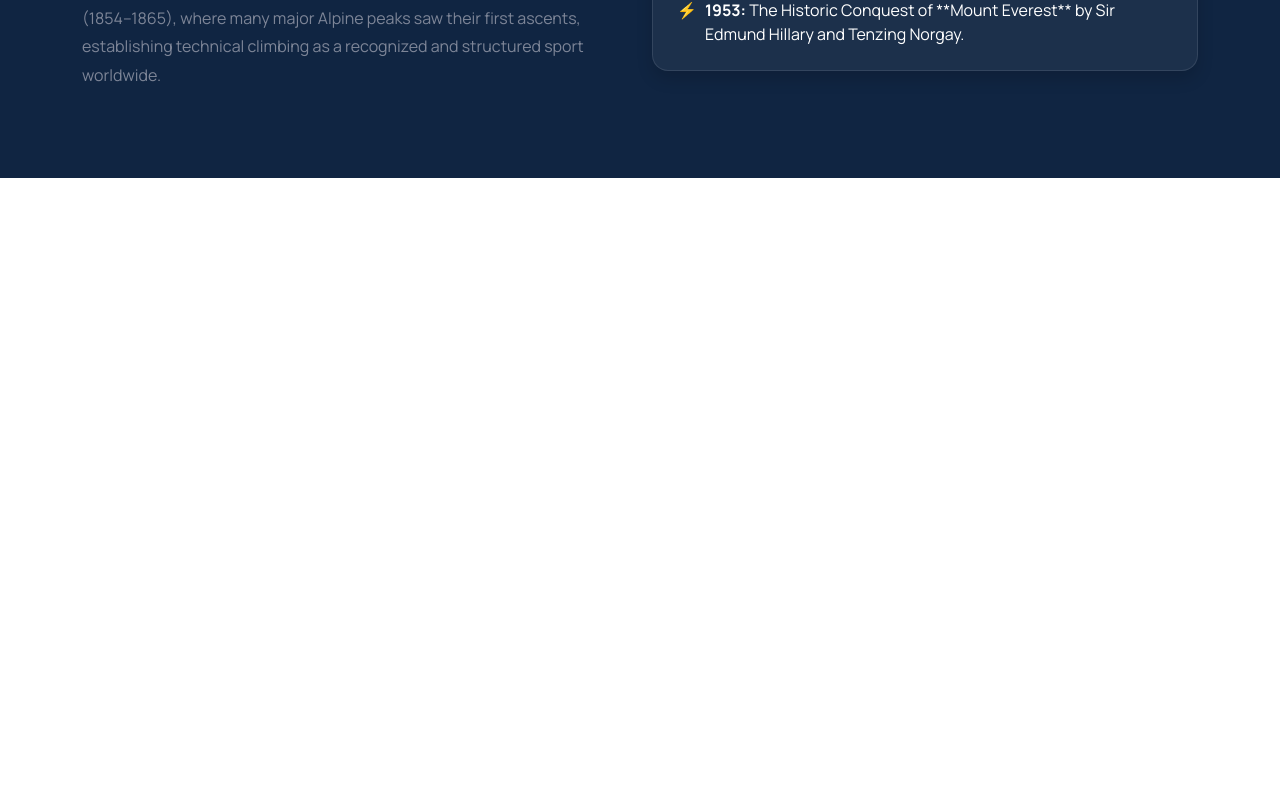
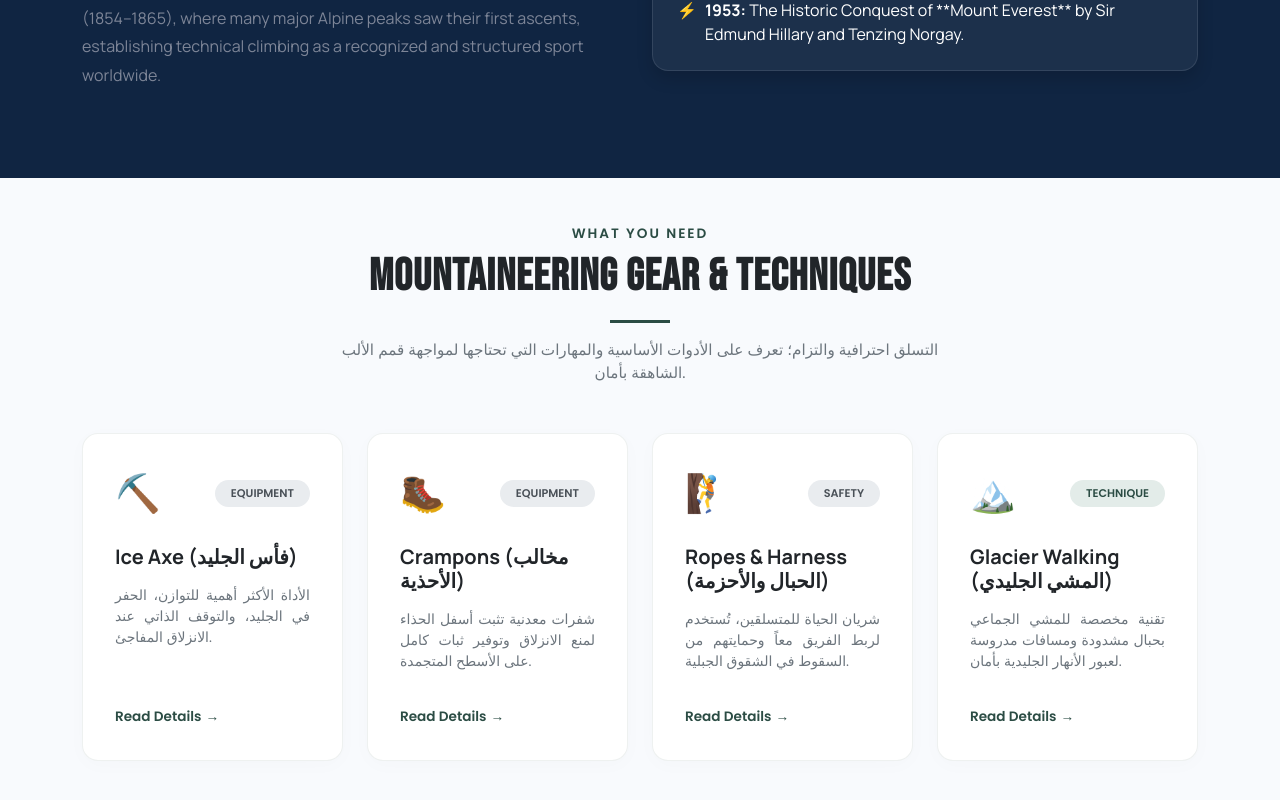
Before and after one commit to S1xlle/alpine-ascents, a React (Vite) app: page / in a window 1280 px wide. Shown: the part 1209-2009 px from the top of the page. Before the commit the page ends 1387 px from the top, so only its background shows below. Built offline with nearby package versions, Linux system fonts and the light colour scheme.

Commit message:
added gear and techniques section with advanced hover effects

```diff
--- a/src/App.jsx
+++ b/src/App.jsx
@@ -2,6 +2,7 @@ import React from 'react';
 import Header from './components/Header';
 import Hero from './components/Hero';
 import History from './components/History'; // استدعاء قسم التاريخ الجديد
+import Gear from './components/Gear';
 
 function App() {
   return (
@@ -9,7 +10,7 @@ function App() {
       <Header />
       <Hero />
       <History /> {/* إضافة قسم التاريخ هنا */}
-
+      <Gear />
       {/* الأقسام الباقية بنضيفها تحتها بالترتيب حبة حبة */}
     </div>
   );
--- /dev/null
+++ b/src/components/Gear.jsx
@@ -0,0 +1,141 @@
+import React from 'react';
+
+const Gear = () => {
+  const gearList = [
+    {
+      id: 1,
+      title: "Ice Axe (فأس الجليد)",
+      category: "Equipment",
+      description: "الأداة الأكثر أهمية للتوازن، الحفر في الجليد، والتوقف الذاتي عند الانزلاق المفاجئ.",
+      icon: "⛏️"
+    },
+    {
+      id: 2,
+      title: "Crampons (مخالب الأحذية)",
+      category: "Equipment",
+      description: "شفرات معدنية تثبت أسفل الحذاء لمنع الانزلاق وتوفير ثبات كامل على الأسطح المتجمدة.",
+      icon: "🥾"
+    },
+    {
+      id: 3,
+      title: "Ropes & Harness (الحبال والأحزمة)",
+      category: "Safety",
+      description: "شريان الحياة للمتسلقين، تُستخدم لربط الفريق معاً وحمايتهم من السقوط في الشقوق الجبلية.",
+      icon: "🧗"
+    },
+    {
+      id: 4,
+      title: "Glacier Walking (المشي الجليدي)",
+      category: "Technique",
+      description: "تقنية مخصصة للمشي الجماعي بحبال مشدودة ومسافات مدروسة لعبور الأنهار الجليدية بأمان.",
+      icon: "🏔️"
+    }
+  ];
+
+  return (
+    <section className="py-5" style={{ backgroundColor: '#f8fafd', fontFamily: "'Poppins', sans-serif" }}>
+
+      {/* إضافة كود الـ CSS الخاص بالحركات والتأثيرات التفاعلية */}
+      <style>{`
+        .alpine-card {
+          border: 1px solid rgba(43, 76, 68, 0.08) !important;
+          transition: all 0.4s cubic-bezier(0.165, 0.84, 0.44, 1) !important;
+          cursor: pointer;
+        }
+        .alpine-card:hover {
+          transform: translateY(-8px);
+          box-shadow: 0 12px 30px rgba(43, 76, 68, 0.12) !important;
+          background-color: #ffffff !important;
+          border-color: #2b4c44 !important;
+        }
+        .alpine-icon {
+          display: inline-block;
+          transition: transform 0.3s ease;
+        }
+        .alpine-card:hover .alpine-icon {
+          transform: scale(1.2) rotate(-10deg);
+        }
+        .alpine-link {
+          color: #2b4c44;
+          font-weight: 600;
+          text-decoration: none;
+          font-size: 0.85rem;
+          transition: color 0.3s ease;
+        }
+        .alpine-card:hover .alpine-link {
+          color: #1a302b;
+          text-decoration: underline;
+        }
+      `}</style>
+
+      <div className="container">
+
+        {/* عنوان القسم */}
+        <div className="text-center mb-5">
+          <h6 className="text-uppercase fw-bold tracking-wider" style={{ fontSize: '0.85rem', letterSpacing: '2px', color: '#2b4c44' }}>
+            What you need
+          </h6>
+          <h2 className="fw-bold text-dark mt-2" style={{ fontFamily: "'Bebas Neue', sans-serif", fontSize: '2.8rem', letterSpacing: '1px' }}>
+            Mountaineering Gear & Techniques
+          </h2>
+          <div className="mx-auto my-3" style={{ width: '60px', height: '3px', backgroundColor: '#2b4c44' }}></div>
+          <p className="text-secondary mx-auto" style={{ maxWidth: '600px', fontSize: '0.95rem' }}>
+            التسلق احترافية والتزام؛ تعرف على الأدوات الأساسية والمهارات التي تحتاجها لمواجهة قمم الألب الشاهقة بأمان.
+          </p>
+        </div>
+
+        {/* شبكة البطاقات (Cards Grid) */}
+        <div className="row g-4">
+          {gearList.map((item) => (
+            <div key={item.id} className="col-12 col-md-6 col-lg-3">
+              <div className="card h-100 p-3 alpine-card"
+                   style={{
+                     borderRadius: '16px',
+                     backgroundColor: '#ffffff',
+                     boxShadow: '0 4px 20px rgba(0,0,0,0.02)'
+                   }}>
+                <div className="card-body d-flex flex-column h-100">
+
+                  {/* الأيقونة والتصنيف */}
+                  <div className="d-flex justify-content-between align-items-center mb-4">
+                    <span className="alpine-icon" style={{ fontSize: '2.3rem' }}>{item.icon}</span>
+                    <span className="badge px-3 py-2 text-uppercase fw-semibold"
+                          style={{
+                            fontSize: '0.7rem',
+                            backgroundColor: item.category === 'Technique' ? '#e3ece9' : '#e9ecef',
+                            color: item.category === 'Technique' ? '#2b4c44' : '#495057',
+                            borderRadius: '30px'
+                          }}>
+                      {item.category}
+                    </span>
+                  </div>
+
+                  {/* عنوان البطاقة */}
+                  <h4 className="card-title fw-bold text-dark mb-3" style={{ fontSize: '1.25rem', fontFamily: "'Manrope', sans-serif" }}>
+                    {item.title}
+                  </h4>
+
+                  {/* الوصف */}
+                  <p className="card-text text-secondary small lh-base mb-4" style={{ textAlign: 'justify' }}>
+                    {item.description}
+                  </p>
+
+                  {/* زر التفاعل في أسفل البطاقة */}
+                  <div className="mt-auto pt-2">
+                    <span className="alpine-link d-inline-flex align-items-center">
+                      Read Details <i className="bi bi-arrow-right ms-1"></i> →
+                    </span>
+                  </div>
+
+                </div>
+              </div>
+            </div>
+          ))}
+        </div>
+
+      </div>
+    </section>
+  );
+};
+
+export default Gear;
```
